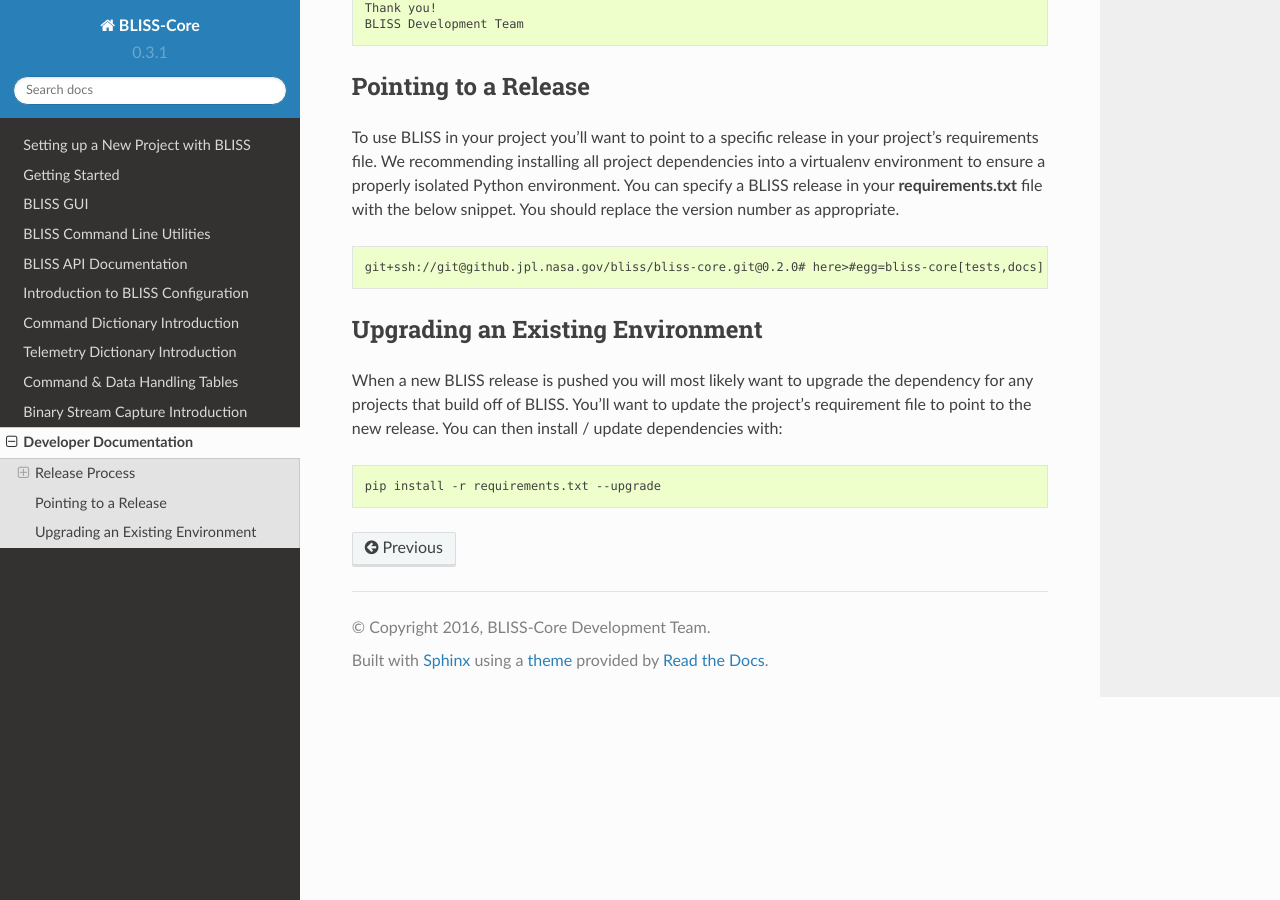
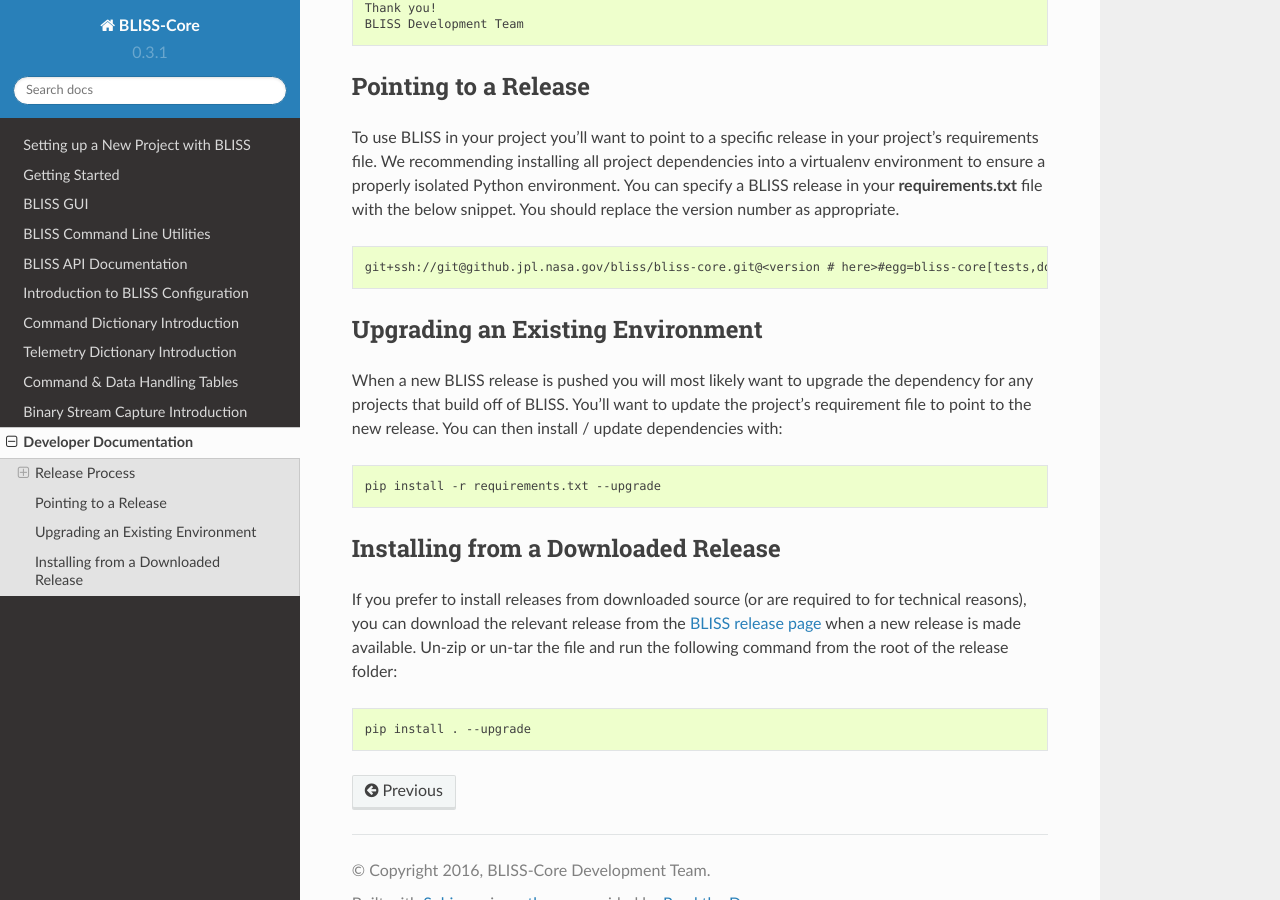
Before and after one commit to NASA-AMMOS/AIT-Core, a Sphinx documentation site: the page built from doc/source/developer_info.rst, in a window 1280 px wide and 900 px high, scrolled down 1532 px. Built offline with Sphinx 7.4.7 and the Read the Docs theme 2.0.0, drawn with Linux system fonts in a browser that asks for light colours.

Commit message:
Update dev docs with info on handling downloaded release installs

```diff
--- a/doc/source/developer_info.rst
+++ b/doc/source/developer_info.rst
@@ -70,7 +70,7 @@
 
 .. code-block:: none
 
-   git+ssh://git@github.jpl.nasa.gov/bliss/bliss-core.git@0.2.0# here>#egg=bliss-core[tests,docs]
+   git+ssh://git@github.jpl.nasa.gov/bliss/bliss-core.git@<version # here>#egg=bliss-core[tests,docs]
 
 
 Upgrading an Existing Environment
@@ -81,3 +81,12 @@
 .. code-block:: bash
 
    pip install -r requirements.txt --upgrade
+
+Installing from a Downloaded Release
+------------------------------------
+
+If you prefer to install releases from downloaded source (or are required to for technical reasons), you can download the relevant release from the `BLISS release page <https://github.jpl.nasa.gov/bliss/bliss-core/releases>`_ when a new release is made available. Un-zip or un-tar the file and run the following command from the root of the release folder:
+
+.. code-block:: bash
+
+   pip install . --upgrade
```
